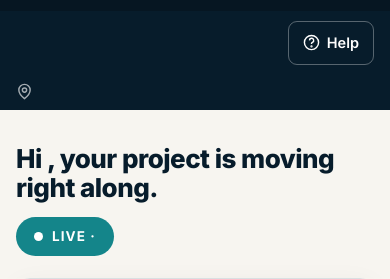
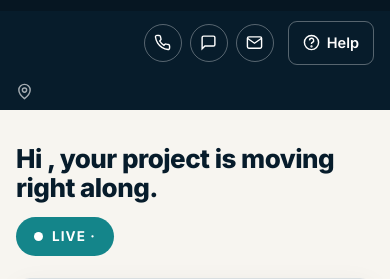
Before and after one commit to dannybivins83-blip/collab-crm, a Python web app: template templates/demo_portal.html in a window 390 px wide. Shown: the part 24-303 px from the top of the page. Run offline with Jinja, Linux system fonts and the light colour scheme; the template is opened without the code that fills it, so the values that code supplies are empty.

Commit message:
demo topbar: center avatar initial + add Call/Text/Email contact icons
- .tb-av: added line-height:1 so the single initial sits dead-center in the circle
  (it already had flex centering; the glyph metrics were nudging it off).
- Added a 3-icon contact group in the topbar (Call tel:, Text sms:, Email mailto:)
  wired to the demo company's phone/email, styled as round bordered icon buttons.

Co-Authored-By: Claude Opus 4.8 <noreply@anthropic.com>

```diff
--- a/templates/demo_portal.html
+++ b/templates/demo_portal.html
@@ -69,13 +69,17 @@
   .tb-right{display:flex;align-items:center;gap:14px;margin-left:auto}
   .tb-person{display:flex;align-items:center;gap:10px}
   .tb-av{width:38px;height:38px;border-radius:50%;background:var(--teal);color:#fff;
-    display:flex;align-items:center;justify-content:center;font-weight:700;font-size:16px;flex:none}
+    display:flex;align-items:center;justify-content:center;font-weight:700;font-size:16px;line-height:1;flex:none}
   .tb-person b{display:block;font-size:14.5px;font-weight:700;line-height:1.2}
   .tb-person span{display:block;font-size:12.5px;color:rgb(255 255 255/.65)}
   .tb-help{display:inline-flex;align-items:center;gap:7px;border:1px solid rgb(255 255 255/.32);
     color:#fff;border-radius:9px;padding:9px 14px;font-size:14.5px;font-weight:600;
     background:transparent;cursor:pointer;font-family:inherit;min-height:44px}
   .tb-help:hover{background:rgb(255 255 255/.1)}
+  .tb-ico{display:inline-flex;align-items:center;justify-content:center;width:38px;height:38px;border-radius:50%;
+    border:1px solid rgb(255 255 255/.32);color:#fff;text-decoration:none;flex:none}
+  .tb-ico:hover{background:rgb(255 255 255/.1)}
+  .tb-contact{display:flex;align-items:center;gap:8px}
   @media(max-width:900px){
     .tb-addr{order:3;width:100%;margin:0;font-size:14px}
     .tb-right{margin-left:auto}
@@ -444,6 +448,14 @@
         <span class="tb-av" aria-hidden="true">{{ (j.rep or company.name)[:1]|upper }}</span>
         <span><b>{{ j.rep }}</b><span>Project Manager</span></span>
       </span>
+      <span class="tb-contact">
+        <a class="tb-ico" href="tel:{{ company.phone }}" aria-label="Call {{ j.rep }}" title="Call">
+          <svg width="17" height="17" viewBox="0 0 24 24" fill="none" stroke="currentColor" stroke-width="2" aria-hidden="true"><path d="M22 16.9v3a2 2 0 0 1-2.2 2 19.8 19.8 0 0 1-8.6-3.1 19.5 19.5 0 0 1-6-6A19.8 19.8 0 0 1 2.1 4.2 2 2 0 0 1 4.1 2h3a2 2 0 0 1 2 1.7c.1 1 .4 1.9.7 2.8a2 2 0 0 1-.5 2.1L8.1 9.9a16 16 0 0 0 6 6l1.3-1.3a2 2 0 0 1 2.1-.4c.9.3 1.8.6 2.8.7a2 2 0 0 1 1.7 2z"/></svg></a>
+        <a class="tb-ico" href="sms:{{ company.phone }}" aria-label="Text {{ j.rep }}" title="Text">
+          <svg width="17" height="17" viewBox="0 0 24 24" fill="none" stroke="currentColor" stroke-width="2" aria-hidden="true"><path d="M21 15a2 2 0 0 1-2 2H7l-4 4V5a2 2 0 0 1 2-2h14a2 2 0 0 1 2 2z"/></svg></a>
+        <a class="tb-ico" href="mailto:{{ company.email }}" aria-label="Email {{ j.rep }}" title="Email">
+          <svg width="17" height="17" viewBox="0 0 24 24" fill="none" stroke="currentColor" stroke-width="2" aria-hidden="true"><rect x="2" y="4" width="20" height="16" rx="2"/><path d="m22 6-10 7L2 6"/></svg></a>
+      </span>
       <button type="button" class="tb-help" onclick="demoToast('Opens help — FAQs and a direct line to your project contact. (This is a demo.)')">
         <svg width="17" height="17" viewBox="0 0 24 24" fill="none" stroke="currentColor" stroke-width="2" aria-hidden="true"><circle cx="12" cy="12" r="10"/><path d="M9.1 9a3 3 0 1 1 4.2 2.8c-.8.4-1.3 1-1.3 1.9v.3"/><circle cx="12" cy="17.5" r=".6" fill="currentColor"/></svg>
         Help</button>
```
